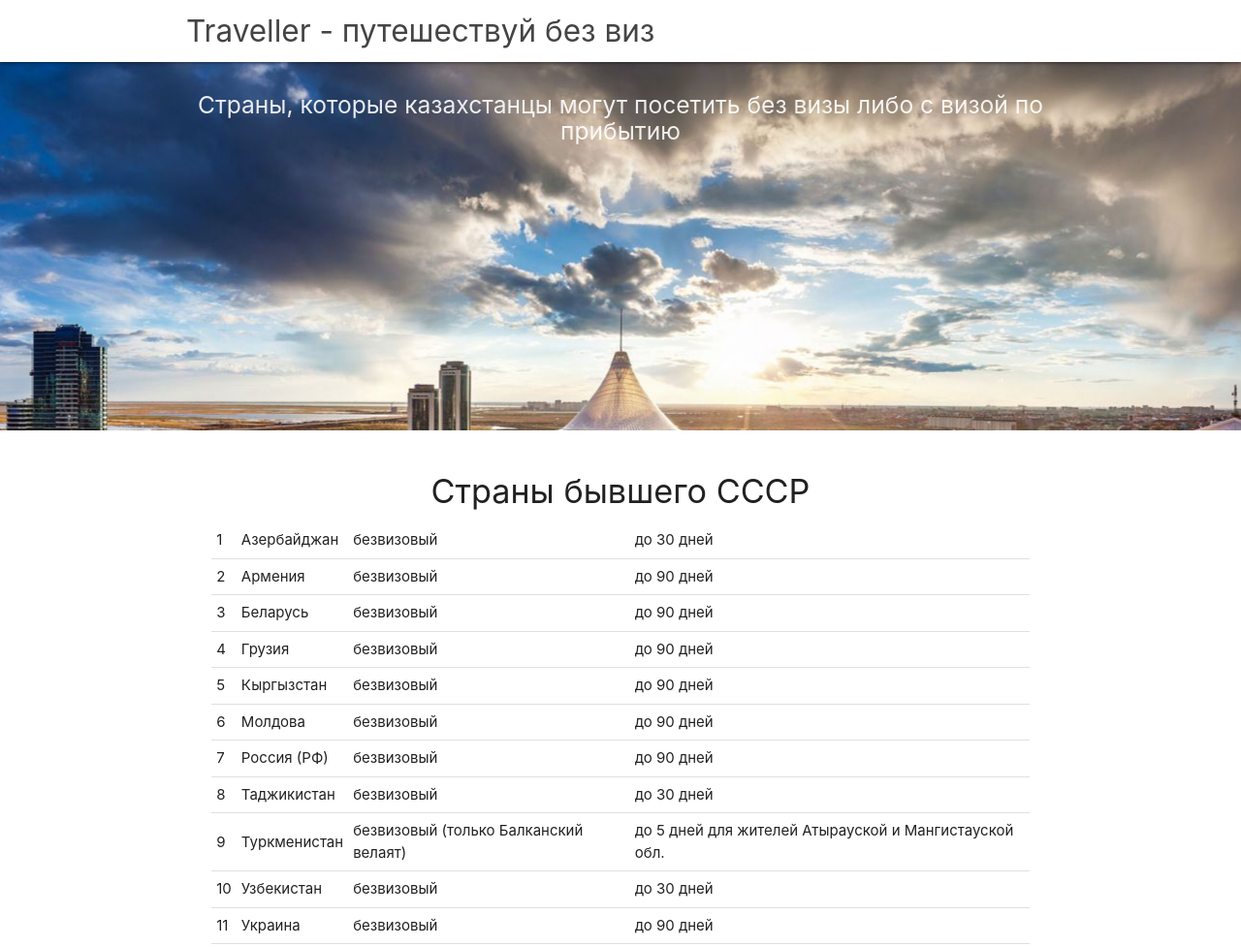
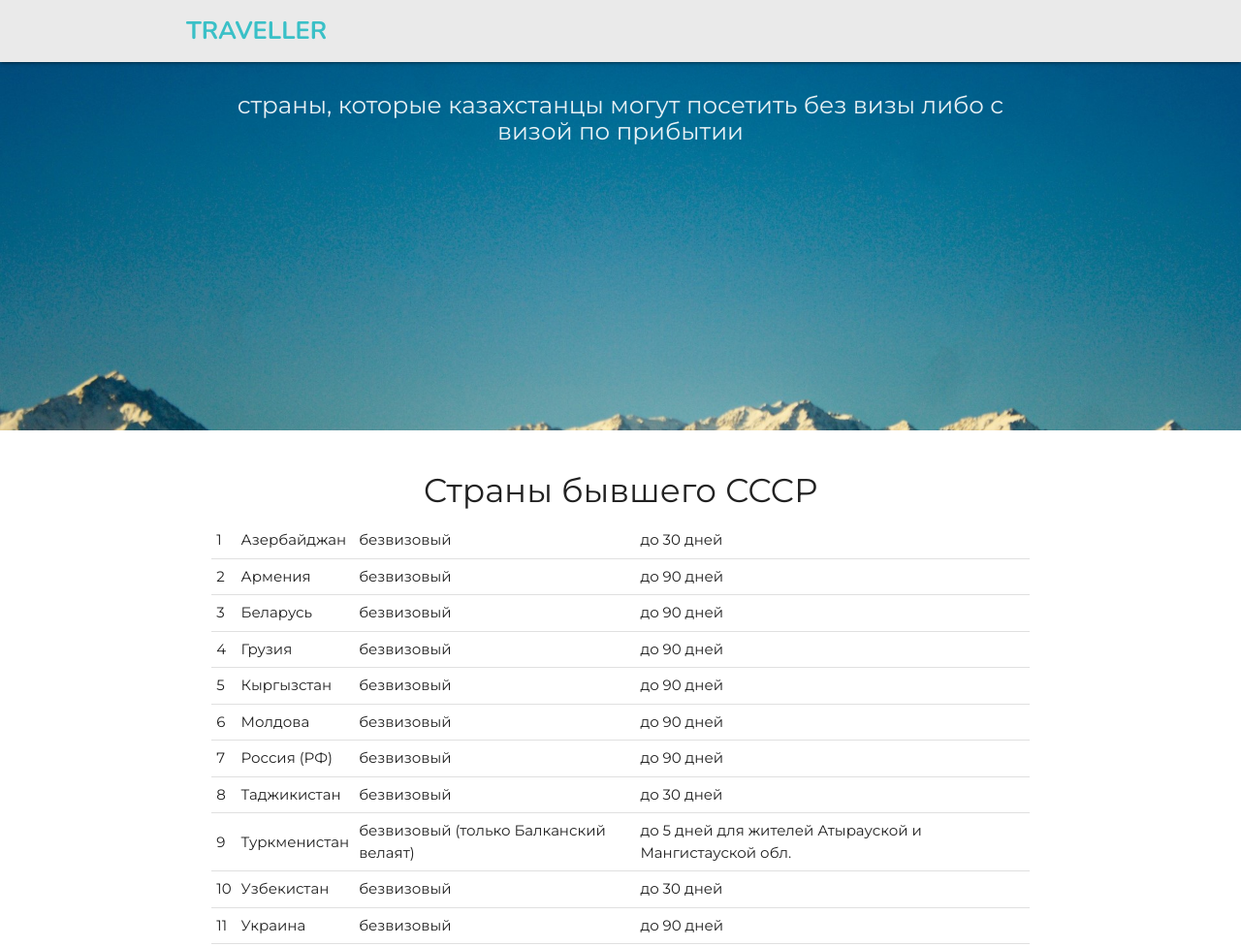
Before and after one commit to z0mbieD/z0mbieD.github.io, a website: page index.html in a window 1280 px wide. Shown: the top 977 px of the page at 97% size. Drawn offline with nearby package versions, Linux system fonts and the light colour scheme.

Commit message:
Changed images and fonts

```diff
--- a/css/style.css
+++ b/css/style.css
@@ -9,6 +9,7 @@
 nav ul a,
 nav .brand-logo {
   color: #444;
+  font-size: medium;
 }
 
 p {
@@ -23,6 +24,7 @@ p {
   min-height: 380px;
   line-height: 0;
   height: auto;
+  width: auto;
   color: rgba(255,255,255,.9);
 }
   .parallax-container .section {
@@ -59,3 +61,26 @@ footer.page-footer {
 .countries td, th {
   padding: 7px 5px;
 }
+
+.light-grey {
+  background: #eaeaea;
+}
+
+nav .brand-logo {
+  color: #3AC0C7;
+  font-size: 1.7rem;
+  font-family: 'Nunito', sans-serif;
+  font-weight: bold;
+}
+
+.parallax-container .parallax img {
+  width: 100%;
+}
+
+body {
+  font-family: 'Montserrat', sans-serif;
+}
+
+.teal {
+  background: #696969 !important;
+}
--- a/index.html
+++ b/index.html
@@ -9,11 +9,13 @@
   <link href="https://fonts.googleapis.com/icon?family=Material+Icons" rel="stylesheet">
   <link href="css/materialize.css" type="text/css" rel="stylesheet" media="screen,projection"/>
   <link href="css/style.css" type="text/css" rel="stylesheet" media="screen,projection"/>
+  <link href="https://fonts.googleapis.com/css?family=Nunito:700" rel="stylesheet">
+  <link href="https://fonts.googleapis.com/css?family=Montserrat" rel="stylesheet">
 </head>
 <body>
-  <nav class="white" role="navigation">
+  <nav class="light-grey" role="navigation">
     <div class="nav-wrapper container">
-      <a id="logo-container" href="#" class="brand-logo">Traveller - путешествуй без виз</a>
+      <a id="logo-container" href="#" class="brand-logo">TRAVELLER</a>
       <ul class="right hide-on-med-and-down">
         <!--<li><a href="map.html">Карта</a></li>-->
       </ul>
@@ -30,12 +32,12 @@
       <div class="container">
         <br><br>
         <div class="row center">
-          <h5 class="header col s12">Страны, которые казахстанцы могут посетить без визы либо с визой по прибытию</h5>
+          <h5 class="header col s12">страны, которые казахстанцы могут посетить без визы либо с визой по прибытии</h5>
         </div>
         <br><br>
       </div>
     </div>
-    <div class="parallax"><img src="images/cis.jpg" alt="Unsplashed background img 1"></div>
+    <div class="parallax"><img src="images/start.jpg" alt="Unsplashed background img 1"></div>
   </div>
 
 
```
Also changed, not shown: favicon.ico (added), images/background1.jpg (deleted), images/caribbean.jpg, images/cis.jpg (deleted), images/init.jpg (deleted), images/oceanic.jpg, images/start.jpg (added).
